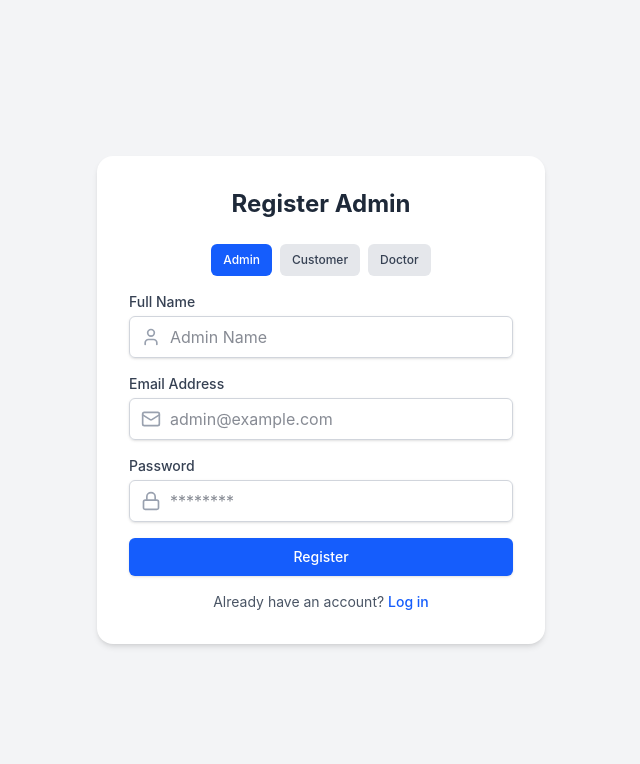
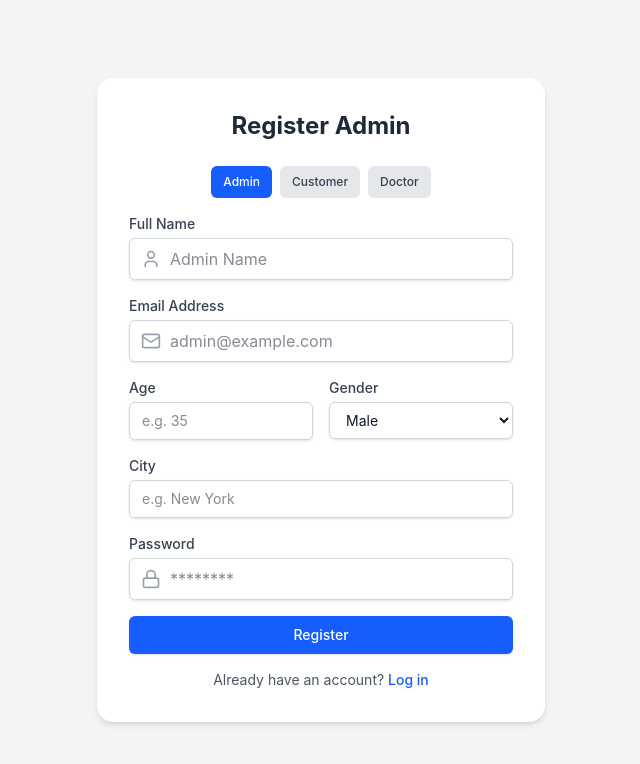
Before and after one commit to Dipak-sahani/hackfusion3-website-frontend, a React (Vite) app: page /register in a window 1280 px wide. Shown: the top 764 px of the page, without its empty margins (319-959 px from the left). Built offline with nearby package versions, Linux system fonts and the light colour scheme; no server answers.

Commit message:
fix: enforce strict role separation between admin and doctor during login and routing

```diff
--- a/src/App.jsx
+++ b/src/App.jsx
@@ -59,9 +59,10 @@ function App() {
           <Route path="/missing-medicines" element={<MissingMedicines />} />
           <Route path="/orders" element={<Orders />} />
           <Route path="/logs" element={<Logs />} />
+          <Route path="/admin-review" element={<ManualReviewPanel />} />
         </Route>
 
-        <Route element={<RoleProtectedRoute allowedRoles={['doctor', 'admin']}><Layout /></RoleProtectedRoute>}>
+        <Route element={<RoleProtectedRoute allowedRoles={['doctor']}><Layout /></RoleProtectedRoute>}>
           {/* Doctor Specific Routes */}
           <Route path="/doctor-dashboard" element={<DoctorDashboard />} />
           <Route path="/availability" element={<Availability />} />
--- a/src/context/useAuthStore.js
+++ b/src/context/useAuthStore.js
@@ -16,8 +16,12 @@ const useAuthStore = create((set) => ({
                 : await authAPI.doctorLogin({ email, password });
 
             const { token, ...user } = response.data;
-            // The backend returns the correct role in response.data.role
-            // Only fall back to selection if the backend doesn't provide it
+
+            // STRICT ROLE CHECK
+            if (user.role && user.role !== role) {
+                throw new Error(`Access Denied: Your account role is '${user.role}', but you tried to login as '${role}'.`);
+            }
+
             if (!user.role) user.role = role;
 
             localStorage.setItem('adminToken', token);
--- a/src/pages/Login.jsx
+++ b/src/pages/Login.jsx
@@ -22,14 +22,8 @@ const Login = () => {
 
     const handleSubmit = async (e) => {
         e.preventDefault();
-        const success = await login(email, password, role);
-        if (success) {
-            if (role === 'doctor') {
-                navigate('/doctor-dashboard');
-            } else {
-                navigate('/dashboard');
-            }
-        }
+        await login(email, password, role);
+        // Navigation is handled securely by the useEffect above once token/user state is updated
     };
 
     return (
--- a/src/pages/Register.jsx
+++ b/src/pages/Register.jsx
@@ -8,6 +8,9 @@ const Register = () => {
     const [name, setName] = useState('');
     const [email, setEmail] = useState('');
     const [password, setPassword] = useState('');
+    const [age, setAge] = useState('');
+    const [gender, setGender] = useState('Male');
+    const [city, setCity] = useState('');
     const [specialization, setSpecialization] = useState('');
     const [role, setRole] = useState('admin');
     const { register, loading, error, isAuthenticated } = useAuthStore();
@@ -22,7 +25,13 @@ const Register = () => {
     const handleSubmit = async (e) => {
         e.preventDefault();
 
-        const userData = { name, email, password, role };
+        const parsedAge = parseInt(age, 10);
+        if (isNaN(parsedAge) || parsedAge <= 0) {
+            alert("Please enter a valid age.");
+            return;
+        }
+
+        const userData = { name, email, password, role, age: parsedAge, gender, city };
         if (role === 'doctor') {
             userData.specialization = specialization;
         }
@@ -123,6 +132,45 @@ const Register = () => {
                         </div>
                     </div>
 
+                    <div className="grid grid-cols-2 gap-4">
+                        <div>
+                            <label className="block text-sm font-medium text-gray-700">Age</label>
+                            <input
+                                type="number"
+                                value={age}
+                                onChange={(e) => setAge(e.target.value)}
+                                className="mt-1 block w-full px-3 py-2 border border-gray-300 rounded-md shadow-sm focus:outline-none focus:ring-blue-500 focus:border-blue-500 text-sm"
+                                placeholder="e.g. 35"
+                                required
+                            />
+                        </div>
+                        <div>
+                            <label className="block text-sm font-medium text-gray-700">Gender</label>
+                            <select
+                                value={gender}
+                                onChange={(e) => setGender(e.target.value)}
+                                className="mt-1 block w-full px-3 py-2 border border-gray-300 rounded-md shadow-sm focus:outline-none focus:ring-blue-500 focus:border-blue-500 text-sm"
+                                required
+                            >
+                                <option value="Male">Male</option>
+                                <option value="Female">Female</option>
+                                <option value="Other">Other</option>
+                            </select>
+                        </div>
+                    </div>
+
+                    <div>
+                        <label className="block text-sm font-medium text-gray-700">City</label>
+                        <input
+                            type="text"
+                            value={city}
+                            onChange={(e) => setCity(e.target.value)}
+                            className="mt-1 block w-full px-3 py-2 border border-gray-300 rounded-md shadow-sm focus:outline-none focus:ring-blue-500 focus:border-blue-500 text-sm"
+                            placeholder="e.g. New York"
+                            required
+                        />
+                    </div>
+
                     <div>
                         <label className="block text-sm font-medium text-gray-700">Password</label>
                         <div className="relative mt-1">
```
